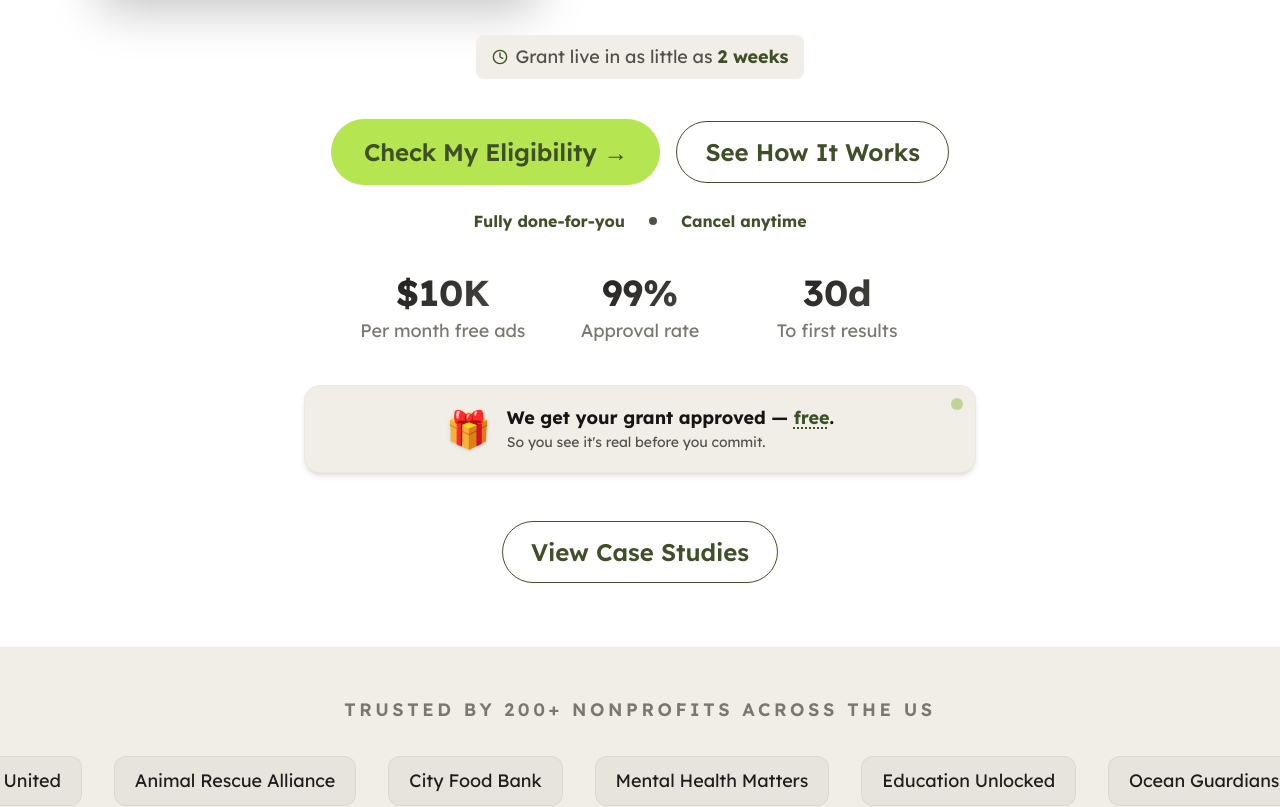
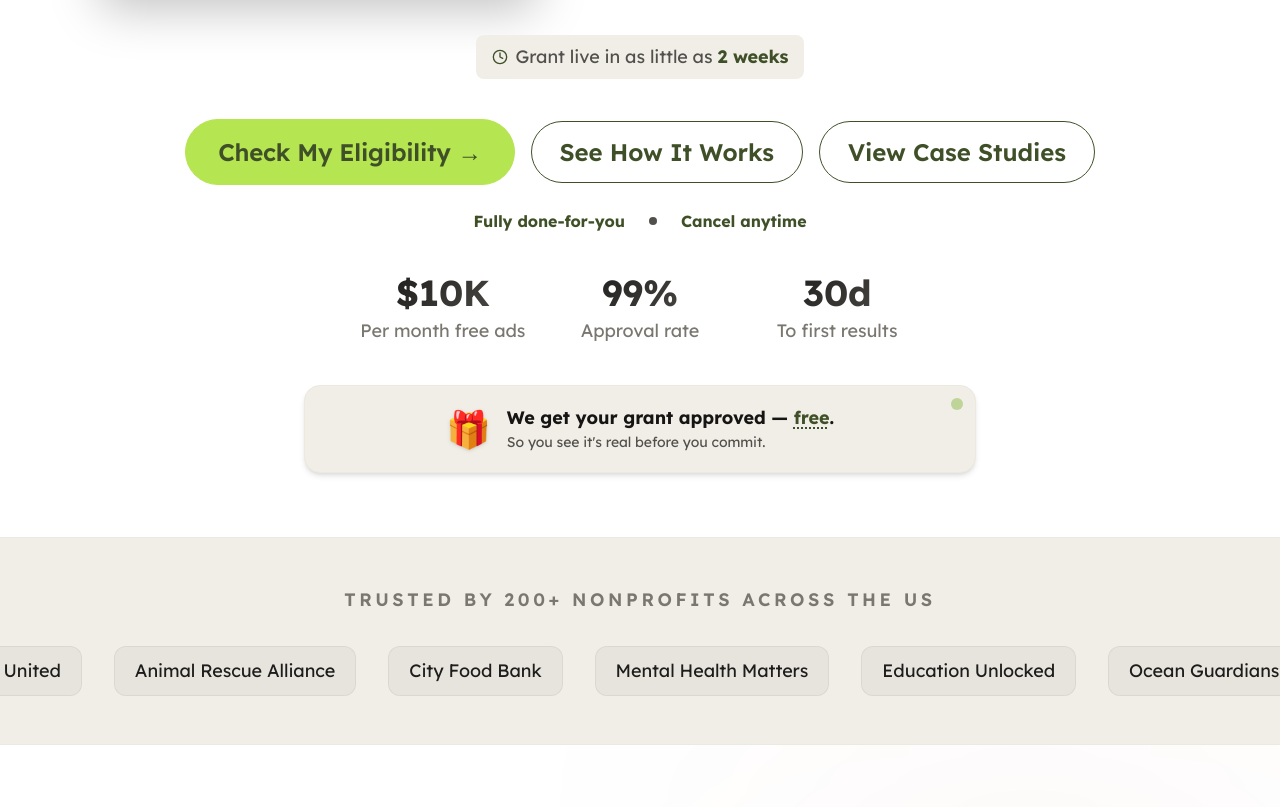
Before and after one commit to Lusiy321/alina-lend, a React (Vite) app: page / in a window 1280 px wide. Shown: the part 640-1447 px from the top of the page. Built offline with nearby package versions, Linux system fonts and the light colour scheme; a web font is replaced by a local one.

Commit message:
fix position

```diff
--- a/src/components/Hero.jsx
+++ b/src/components/Hero.jsx
@@ -157,6 +157,16 @@ export default function Hero() {
                   >
                     See How It Works
                   </button>
+                  <button
+                    onClick={() =>
+                      document
+                        .querySelector("#credibility")
+                        ?.scrollIntoView({ behavior: "smooth" })
+                    }
+                    className="btn-secondary text-base sm:text-2xl !py-2.5 sm:!py-3.5 !px-6 sm:!px-7"
+                  >
+                    View Case Studies
+                  </button>
                 </div>
               </AnimItem>
               {/* Supporting micro-copy */}
@@ -229,19 +239,6 @@ export default function Hero() {
               </div>
             </div>
           </div>
-          {/* View Case Studies CTA */}
-          <div className="flex justify-center mt-8 sm:mt-12">
-            <button
-              onClick={() =>
-                document
-                  .querySelector("#credibility")
-                  ?.scrollIntoView({ behavior: "smooth" })
-              }
-              className="btn-secondary text-base sm:text-2xl !py-2.5 sm:!py-3.5 !px-6 sm:!px-7"
-            >
-              View Case Studies
-            </button>
-          </div>
         </AnimSection>
       </div>
     </section>
--- a/src/components/Opportunity.jsx
+++ b/src/components/Opportunity.jsx
@@ -313,7 +313,7 @@ export default function Opportunity() {
             </div>
 
             {/* Urgency math */}
-            <div className="urgency-box p-6">
+            {/* <div className="urgency-box p-6">
               <div className="flex items-start gap-3">
                 <span className="text-2xl">⚠️</span>
                 <div>
@@ -333,7 +333,7 @@ export default function Opportunity() {
                   </p>
                 </div>
               </div>
-            </div>
+            </div> */}
           </motion.div>
         </div>
 
--- a/src/components/Pricing.jsx
+++ b/src/components/Pricing.jsx
@@ -131,7 +131,7 @@ export default function Pricing() {
                     </div>
                   </div>
                   <div className="text-right">
-                    <div className="text-white/70 text-sm sm:text-lg line-through mb-0.5">
+                    <div className="text-white/70 text-lg sm:text-4xl line-through mb-0.5">
                       $1,250/mo
                     </div>
                     <div className="text-white font-black text-5xl sm:text-6xl leading-none drop-shadow-[0_2px_2px_rgba(0,0,0,0.5)]">
```
